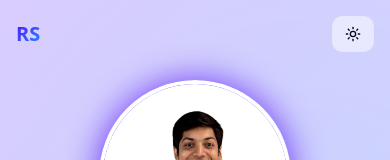
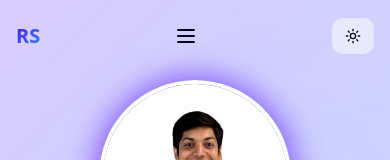
Before and after one commit to madmax7874/madmax7874.github.io, a React (Vite) app: page / in a window 390 px wide. Shown: the top 160 px of the page. Built offline with nearby package versions, Linux system fonts and the light colour scheme.

Commit message:
updated navbar to support small screen

```diff
--- a/src/components/Navigation.tsx
+++ b/src/components/Navigation.tsx
@@ -19,6 +19,7 @@ const navItems = [
 
 export const Navigation = ({ activeSection, onSectionChange }: NavigationProps) => {
   const [isScrolled, setIsScrolled] = useState(false);
+  const [mobileMenuOpen, setMobileMenuOpen] = useState(false);
 
   useEffect(() => {
     const handleScroll = () => {
@@ -50,6 +51,7 @@ export const Navigation = ({ activeSection, onSectionChange }: NavigationProps)
             RS
           </motion.div>
 
+          {/* Desktop Nav */}
           <div className="hidden md:flex items-center space-x-1">
             {navItems.map((item, index) => (
               <motion.div
@@ -74,6 +76,33 @@ export const Navigation = ({ activeSection, onSectionChange }: NavigationProps)
             ))}
           </div>
 
+          {/* Mobile Hamburger */}
+          <div className="md:hidden flex items-center">
+            <button
+              type="button"
+              className="inline-flex items-center justify-center p-2 rounded-md text-foreground hover:bg-accent focus:outline-none focus:ring-2 focus:ring-primary"
+              aria-controls="mobile-menu"
+              aria-expanded={mobileMenuOpen}
+              onClick={() => setMobileMenuOpen((open) => !open)}
+            >
+              <span className="sr-only">Open main menu</span>
+              <svg
+                className="h-6 w-6"
+                xmlns="http://www.w3.org/2000/svg"
+                fill="none"
+                viewBox="0 0 24 24"
+                stroke="currentColor"
+                aria-hidden="true"
+              >
+                {mobileMenuOpen ? (
+                  <path strokeLinecap="round" strokeLinejoin="round" strokeWidth={2} d="M6 18L18 6M6 6l12 12" />
+                ) : (
+                  <path strokeLinecap="round" strokeLinejoin="round" strokeWidth={2} d="M4 6h16M4 12h16M4 18h16" />
+                )}
+              </svg>
+            </button>
+          </div>
+
           <motion.div
             initial={{ x: 20, opacity: 0 }}
             animate={{ x: 0, opacity: 1 }}
@@ -82,6 +111,33 @@ export const Navigation = ({ activeSection, onSectionChange }: NavigationProps)
             <ThemeToggle />
           </motion.div>
         </div>
+
+        {/* Mobile Menu */}
+        <div
+          className={`md:hidden ${mobileMenuOpen ? 'block' : 'hidden'} mt-2 bg-background rounded-lg shadow-lg border border-border/50`}
+          id="mobile-menu"
+        >
+          <div className="flex flex-col items-start p-2 space-y-1">
+            {navItems.map((item) => (
+              <Button
+                key={item.id}
+                variant={activeSection === item.id ? "default" : "ghost"}
+                size="sm"
+                onClick={() => {
+                  onSectionChange(item.id);
+                  setMobileMenuOpen(false);
+                }}
+                className={`w-full text-left transition-all duration-300 ${
+                  activeSection === item.id
+                    ? 'bg-primary text-primary-foreground shadow-glow'
+                    : 'hover:bg-accent/50'
+                }`}
+              >
+                {item.label}
+              </Button>
+            ))}
+          </div>
+        </div>
       </div>
     </motion.nav>
   );
```
